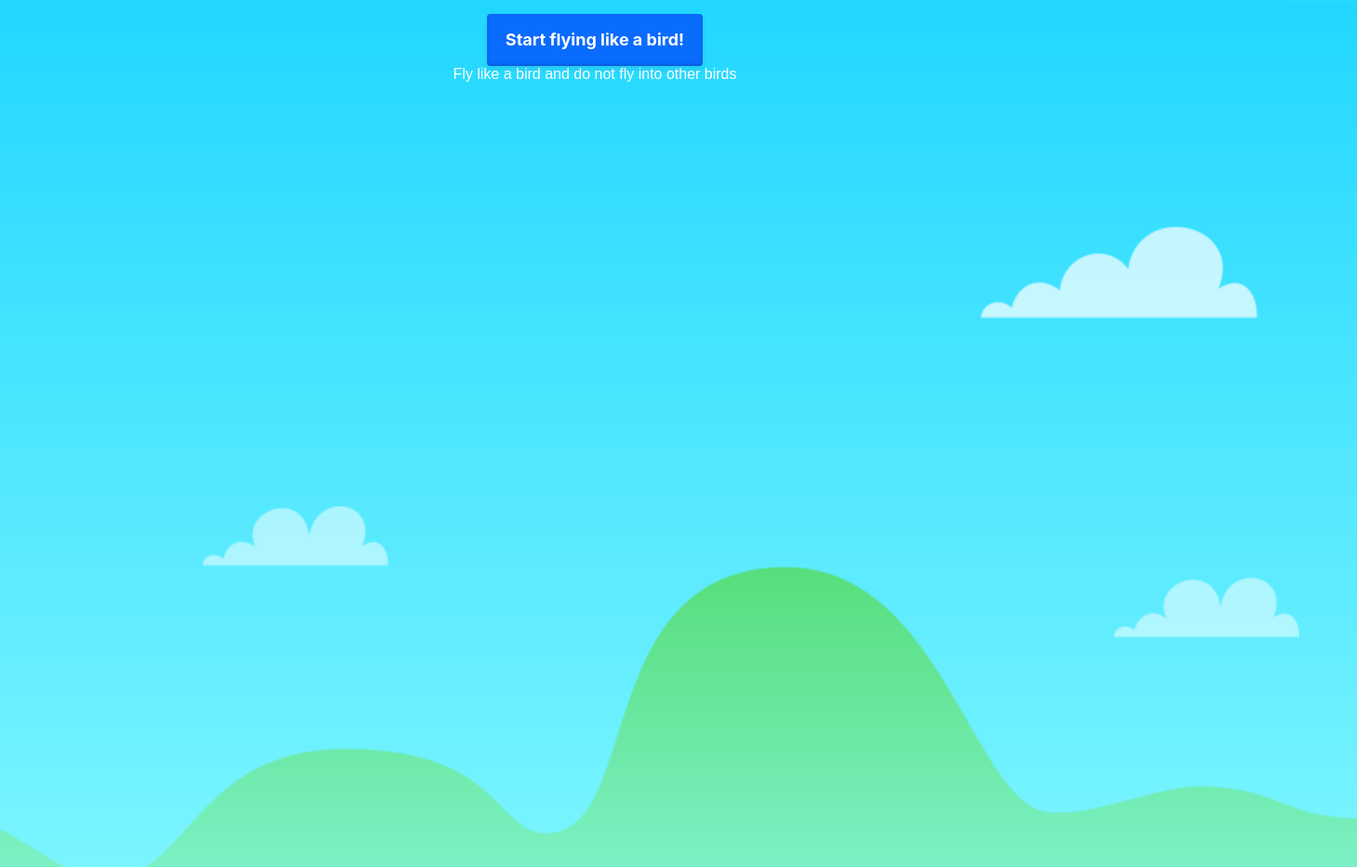
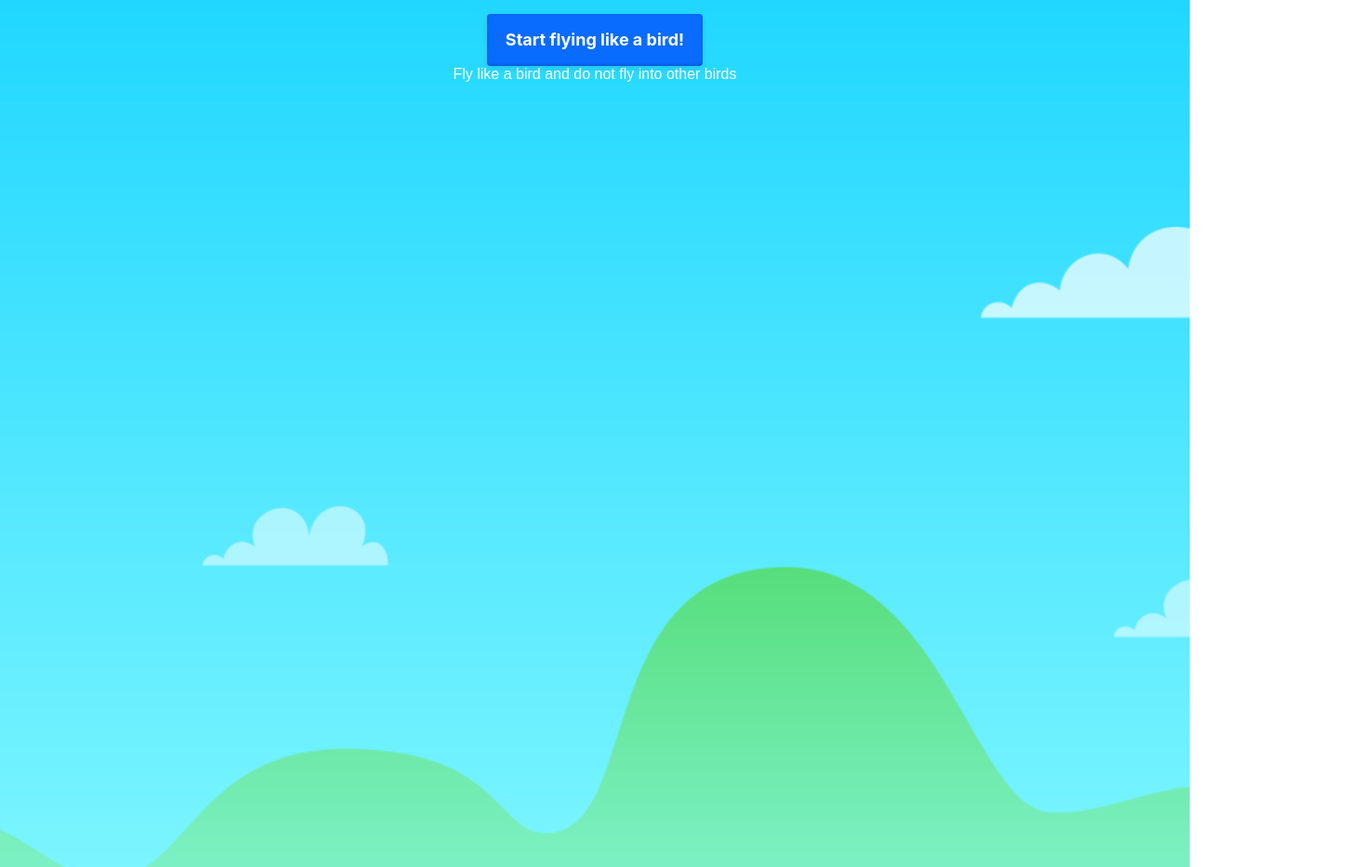
Before and after one commit to JelleWallenburg/FlyLikeABird, a plain HTML site: page index.html in a window 1280 px wide. Shown: the part 442-1375 px from the top of the page at 93% size, 1460 px wide, since content can reach past the window. Drawn offline with Linux system fonts and the light colour scheme; files whose address does not match are found by name.

Commit message:
latest saturday

```diff
--- a/index.html
+++ b/index.html
@@ -14,8 +14,9 @@
         </div>
 
         <div id= "game-board">
-            <canvas id= "canvas" width=1460 height=1095></canvas>
+            <canvas id= "canvas"  height=1095 width=1095></canvas>
         </div>
+
         <script type="text/javascript" src= "./js/index.js"></script>
     </body>
 
--- a/js/index.js
+++ b/js/index.js
@@ -1,6 +1,4 @@
 // setting size of the canvas
-
-
 // create images
 const backgroundImg= new Image();
 backgroundImg.src= './images/background.png';
@@ -15,12 +13,13 @@ birdImg.src= './images/birds/bird1.png';
 const cloudImg= new Image();
 cloudImg.src= './images/clouds/cloud1.png';
 
+canvas.setAttribute('width',window.innerWidth)
 // create game area
 const myGameArea ={
     canvas: document.getElementById('canvas'),
     frames: 0,
-    width: this.canvas.width,
-    height: this.canvas.height,
+    width: 1460, //canvas.setAttribute('width',window.innerWidth)
+    height: 1095,
     context: null,
     interval: null,
 
@@ -40,7 +39,7 @@ const myGameArea ={
 
 
 //create plane
-class component {
+class Component {
     constructor(x, y, width, height ){
         this.x= x;
         this.y= y;
@@ -94,17 +93,19 @@ class component {
     }
 }
 
+
+
 //create
-const plane = new component(80, myGameArea.height/2, 443/2,302/2)
+const plane = new Component(80, myGameArea.height/2, 443/2,302/2)
 
 //create birds
-myBirds = [];
+let myBirds = [];
 function updateBirds(){
     myGameArea.frames +=1;
 
     if (myGameArea.frames % 120 === 0) {
         let y= Math.random()*myGameArea.height;
-        myBirds.push(new component(myGameArea.width, y, 133 ,100))
+        myBirds.push(new Component(myGameArea.width-150, y, 133 ,100))
     }
 
     for(let i=0; i <myBirds.length; i++){
@@ -114,13 +115,13 @@ function updateBirds(){
 }
 
 //create clouds
-myClouds = [];
+let myClouds = [];
 function updateClouds(){
     myGameArea.frames +=1;
 
     if(myGameArea.frames % 240 === 0){
         let y= Math.random()*myGameArea.height;
-        myClouds.push(new component(myGameArea.width, y, 100, 90))
+        myClouds.push(new Component(myGameArea.width, y, 100, 90))
     }
 
     for(let i=0; i< myClouds.length; i++){
@@ -154,7 +155,7 @@ function updateGameArea(){
     plane.updatePlane();
     updateBirds();
     checkGameOver();
-    updateClouds();
+    // updateClouds();
 };
 
 
```
